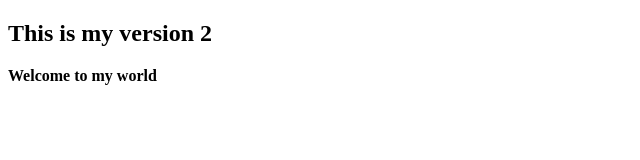
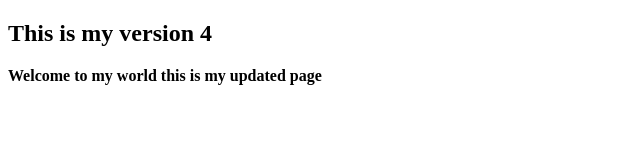
Before and after one commit to SudeepSapkota-art/Sudeep202301512, a plain HTML site: page index.html in a window 1280 px wide. Shown: the whole page, without its empty margins (0-640 px from the left). Drawn offline with Linux system fonts and the light colour scheme.

Commit message:
This is my v4

```diff
--- a/index.html
+++ b/index.html
@@ -6,8 +6,8 @@
     <title>Document</title>
 </head>
 <body>
-    <h2> This is my version 2</h2>
+    <h2> This is my version 4</h2>
 
-    <strong> Welcome to my world</strong>
+    <strong> Welcome to my world this is my updated page</strong>
 </body>
 </html>
```
